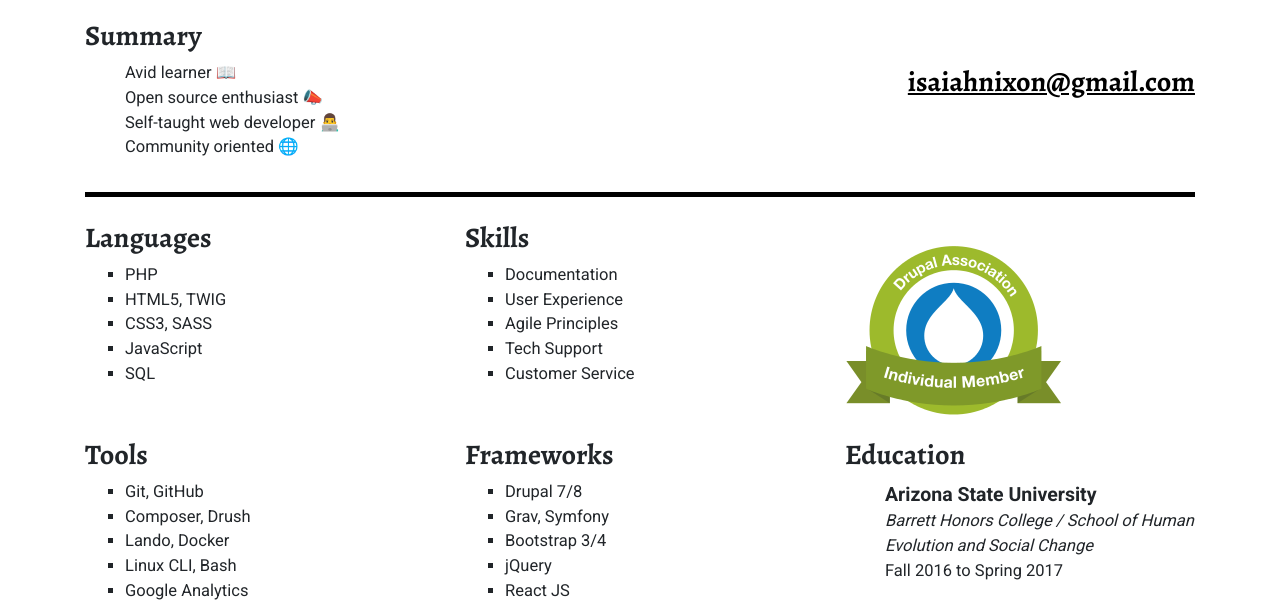
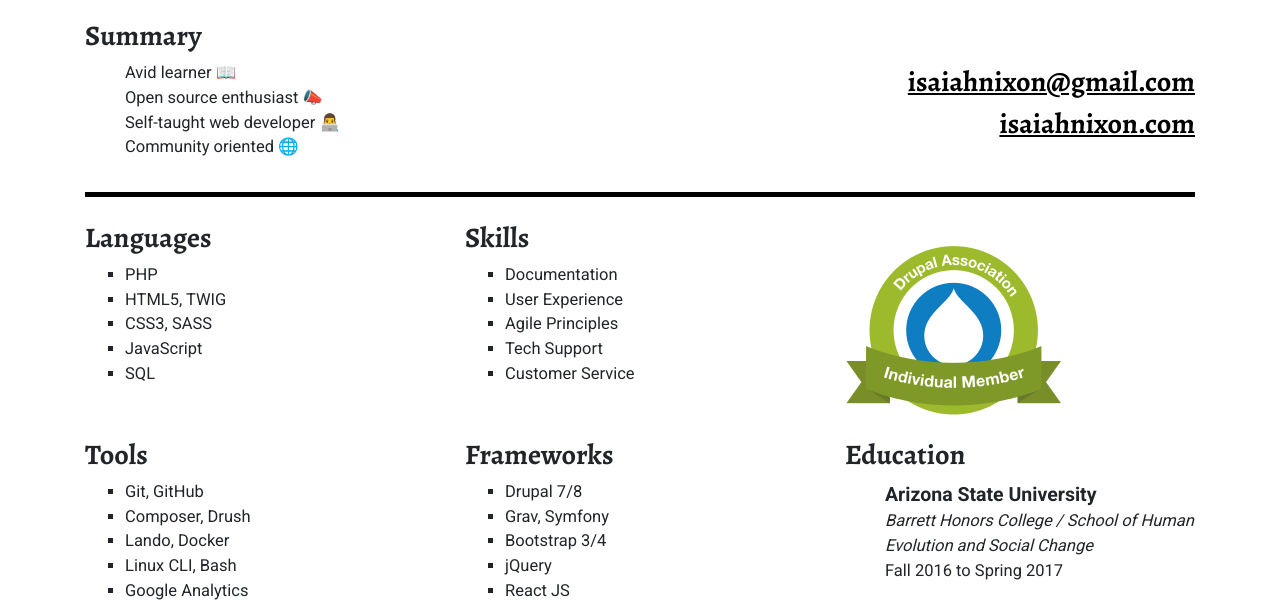
Before and after one commit to wisew0lfholo/resume, a plain HTML site: page index.html in a window 1280 px wide. Shown: the part 198-800 px from the top of the page. Drawn offline with nearby package versions, Linux system fonts and the light colour scheme.

Commit message:
Added website link to non-print view.

```diff
--- a/index.html
+++ b/index.html
@@ -49,7 +49,7 @@
                         <div id="email"><a href="mailto:isaiahnixon@gmail.com">
                         isaiahnixon@gmail.com</a></div>
                         <div id="phone" class="print"><a href="tel:480-465-8225">480-465-8225</a></div>
-                        <div id="website" class="print"><a href="https://isaiahnixon.com">isaiahnixon.com</a></div>
+                        <div id="website"><a href="https://isaiahnixon.com">isaiahnixon.com</a></div>
                     </div>
                     <div class="col-12 d-sm-block d-md-none summary" partial="summary"></div>
                 </div>
```
